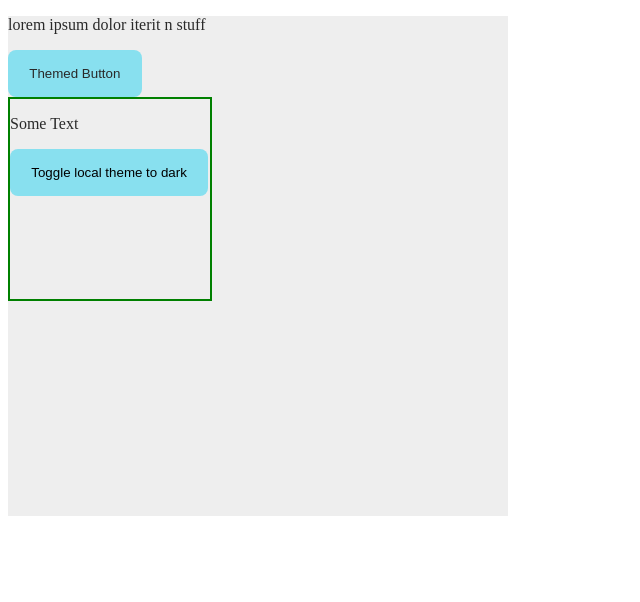
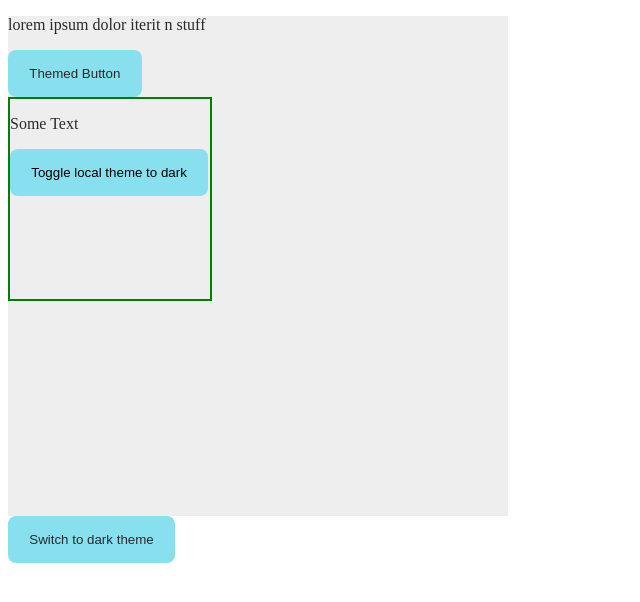
Before and after one commit to pravesh2892/Context-Theme-Toggler---Context-API-Intro-React-Context-API-Using-the-React-Co---h1sgtny36fsa, a React app: page / in a window 1280 px wide. Shown: the top 602 px of the page, without its empty margins (0-640 px from the left). Built offline with nearby package versions, Linux system fonts and the light colour scheme.

Commit message:
Update ThemeToggleButton.js

```diff
--- a/src/components/ThemeToggleButton.js
+++ b/src/components/ThemeToggleButton.js
@@ -1,11 +1,20 @@
-import React from 'react';
+import React, { useContext } from 'react';
+import { ThemeContext } from './ThemeProvider';
 
+const ThemeToggleButton = () => {
+  const { theme, toggleTheme } = useContext(ThemeContext);
 
-const ThemeToggleButton = () =>{
+  return (
+    <button
+      className={`btn btn-${theme} txt-${theme}`}
+      id="global-theme-toggler"
+      onClick={() => {
+        toggleTheme();
+      }}
+    >
+      {theme === 'light' ? 'Switch to dark theme' : 'Switch to light theme'}
+    </button>
+  );
+};
 
-    return (
-       <></>
-    )
-
-}
-export {ThemeToggleButton}
+export { ThemeToggleButton };
```
